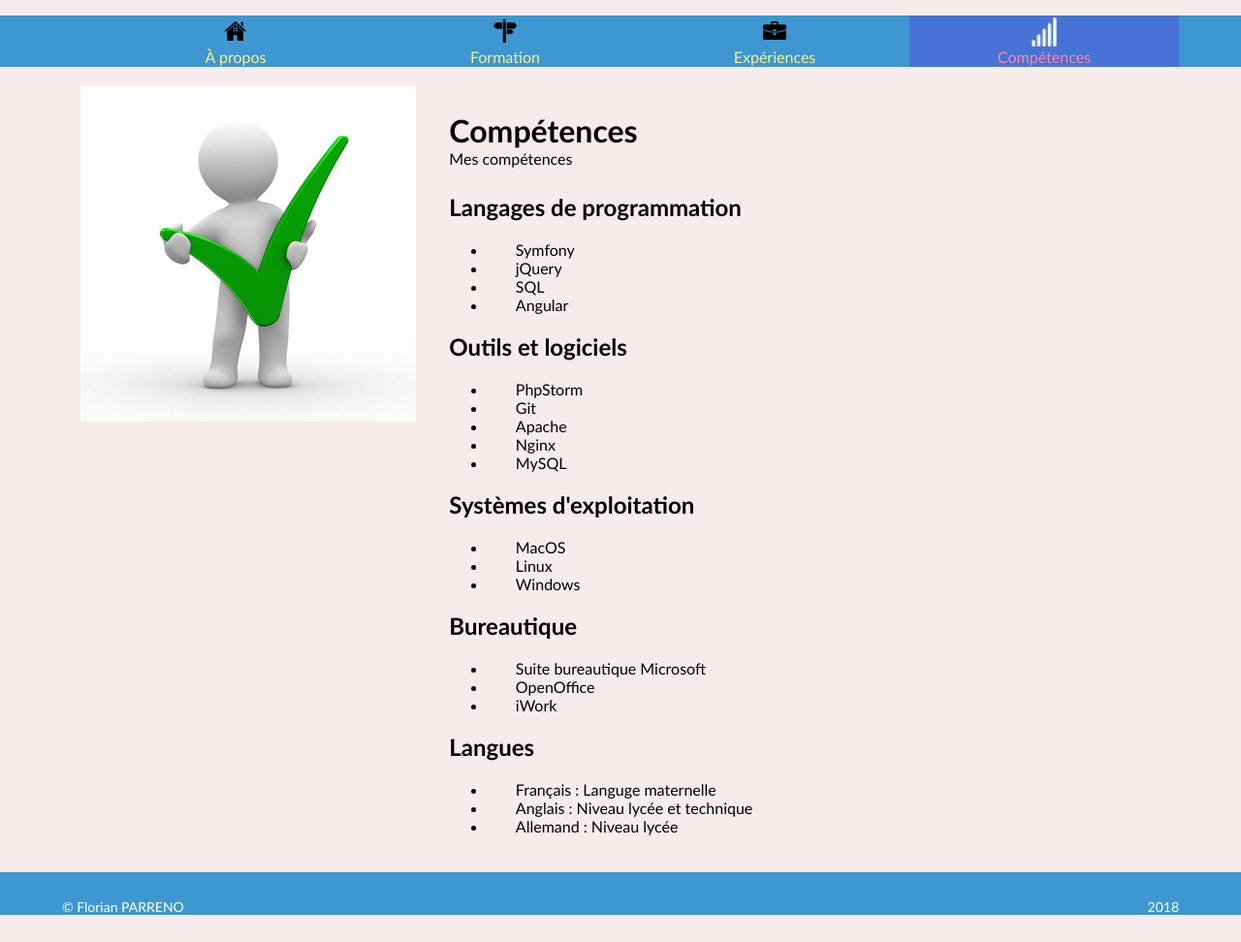
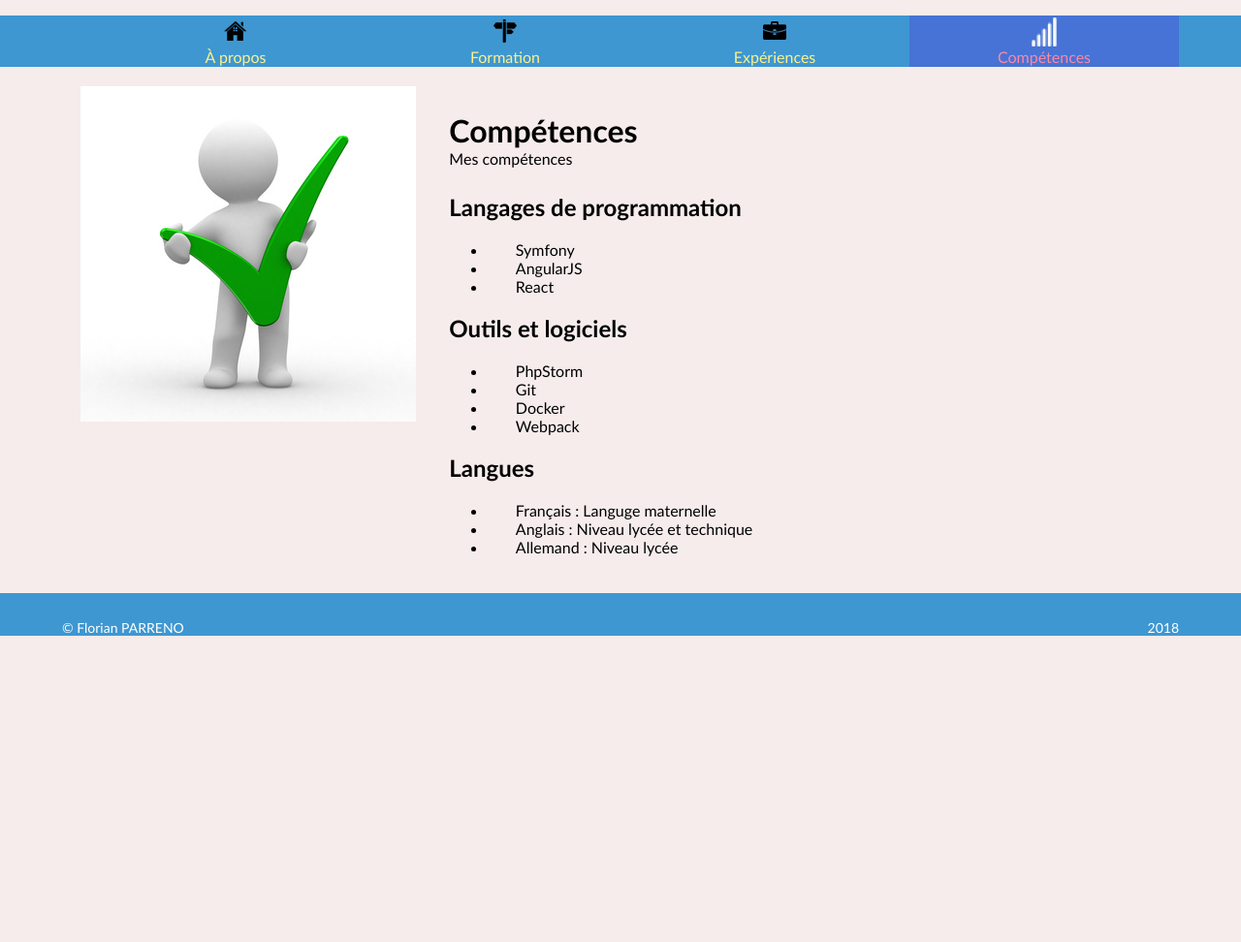
Before and after one commit to flohw/flohw.github.io, a Jekyll site: the page built from competences.html, in a window 1280 px wide. Shown: the whole page at 97% size. Built offline with Jekyll 4.4.1, drawn with Linux system fonts in a browser that asks for light colours; after the commit the page ends 900 px from its top, so only the background shows below that.

Commit message:
Update competences

```diff
--- a/competences.html
+++ b/competences.html
@@ -13,9 +13,8 @@ accesskey: 4
 <div class="description">
     <ul>
         <li>Symfony</li>
-        <li>jQuery</li>
-        <li>SQL</li>
-        <li>Angular</li>
+        <li>AngularJS</li>
+        <li>React</li>
     </ul>
 </div>
 <h2 class="odd">Outils et logiciels</h2>
@@ -23,25 +22,8 @@ accesskey: 4
     <ul>
         <li>PhpStorm</li>
         <li>Git</li>
-        <li>Apache</li>
-        <li>Nginx</li>
-        <li>MySQL</li>
-    </ul>
-</div>
-<h2 class="even">Systèmes d'exploitation</h2>
-<div class="description">
-    <ul>
-        <li>MacOS</li>
-        <li>Linux</li>
-        <li>Windows</li>
-    </ul>
-</div>
-<h2 class="odd">Bureautique</h2>
-<div class="description">
-    <ul>
-        <li>Suite bureautique Microsoft</li>
-        <li>OpenOffice</li>
-        <li>iWork</li>
+        <li>Docker</li>
+        <li>Webpack</li>
     </ul>
 </div>
 <h2 class="even">Langues</h2>
```
